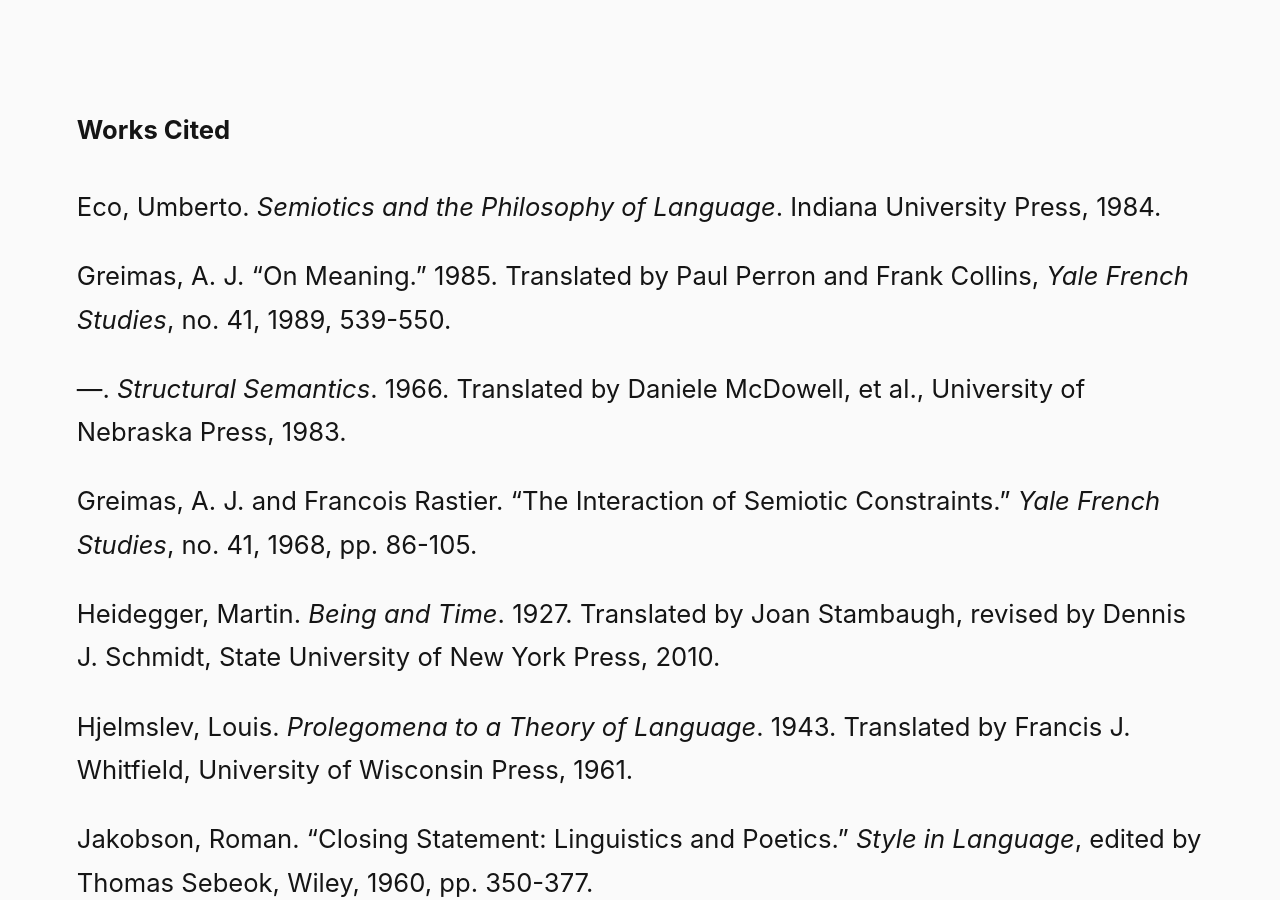
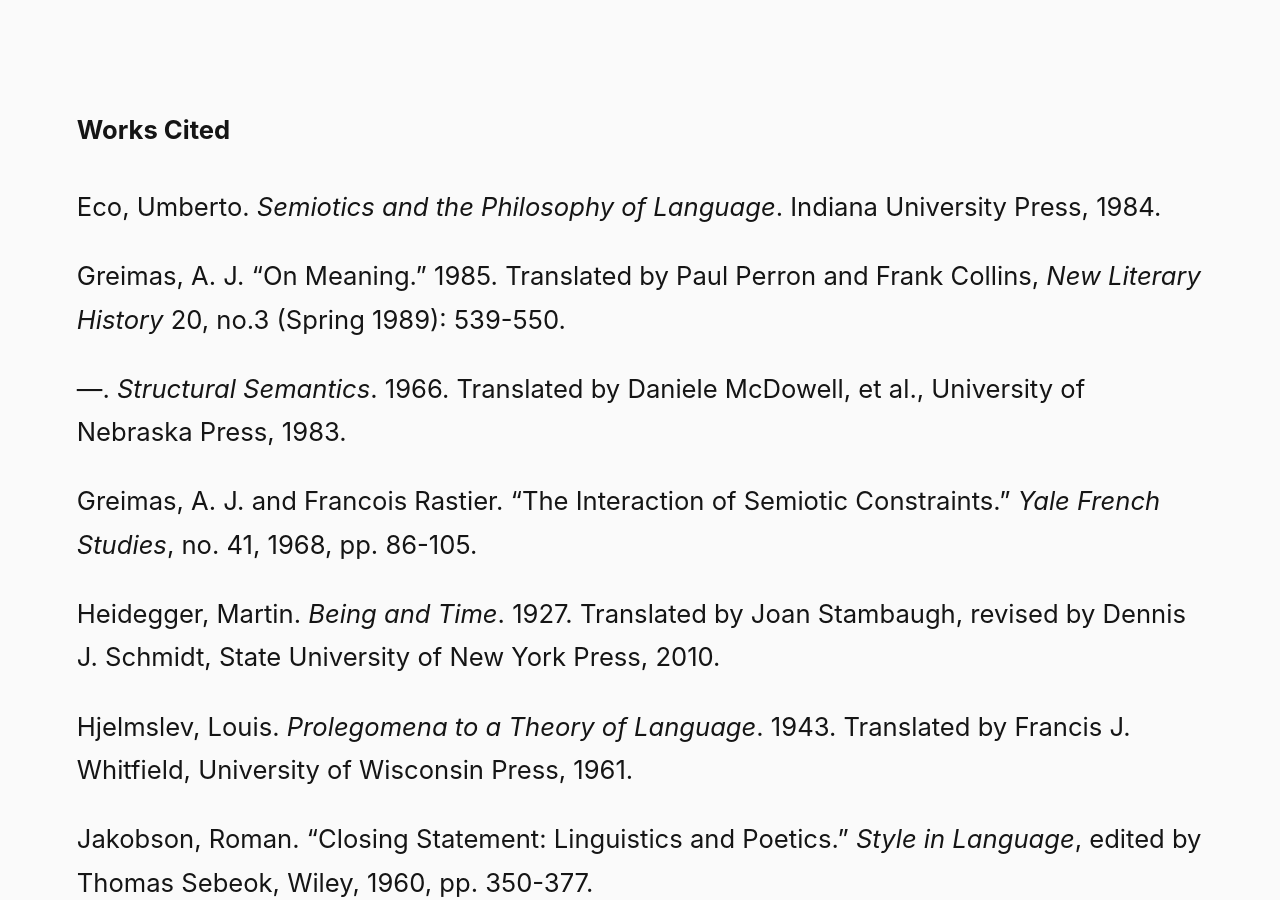
Before and after one commit to steinea/ca, a Jekyll site: the page built from _posts/2017-08-31-the-problem-of-signification.md, in a window 1280 px wide and 900 px high, scrolled down 26826 px. Built offline with Jekyll 4.4.1, drawn with Linux system fonts in a browser that asks for light colours.

Commit message:
Correct citation

```diff
--- a/_posts/2017-08-31-the-problem-of-signification.md
+++ b/_posts/2017-08-31-the-problem-of-signification.md
@@ -131,7 +131,7 @@
 
 Eco, Umberto. *Semiotics and the Philosophy of Language*. Indiana University Press, 1984.
 
-Greimas, A. J. "On Meaning." 1985. Translated by Paul Perron and Frank Collins, *Yale French Studies*, no. 41, 1989, 539-550.
+Greimas, A. J. "On Meaning." 1985. Translated by Paul Perron and Frank Collins, *New Literary History* 20, no.3 (Spring 1989): 539-550.
 
 ---. *Structural Semantics*. 1966. Translated by Daniele McDowell, et al., University of Nebraska Press, 1983.
 
```
